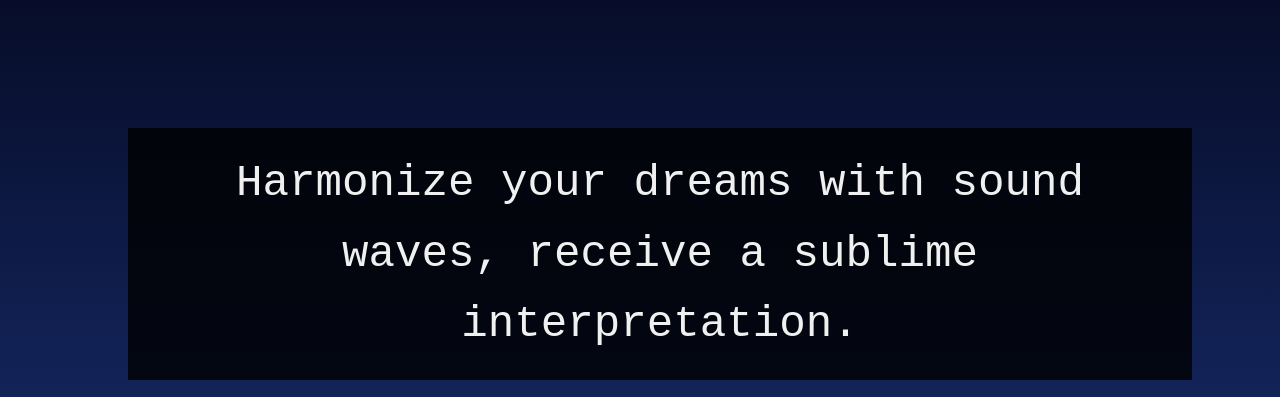
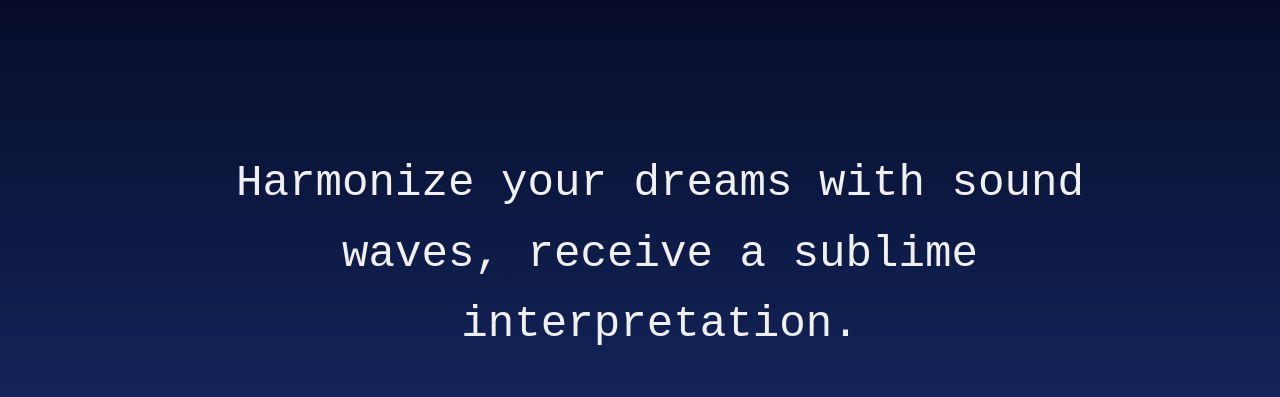
Before and after one commit to artificialname/DreamSpace, a plain HTML site: page index.html in a window 1280 px wide. Shown: the top 397 px of the page. Drawn offline with Linux system fonts and the light colour scheme.

Commit message:
Update index.html

```diff
--- a/index.html
+++ b/index.html
@@ -26,7 +26,6 @@
             display: flex;
             justify-content: center;
             align-items: center;
-            background-color: rgba(0, 0, 0, 0.8);
             text-align: center;
             padding: 20px;
         }
```
